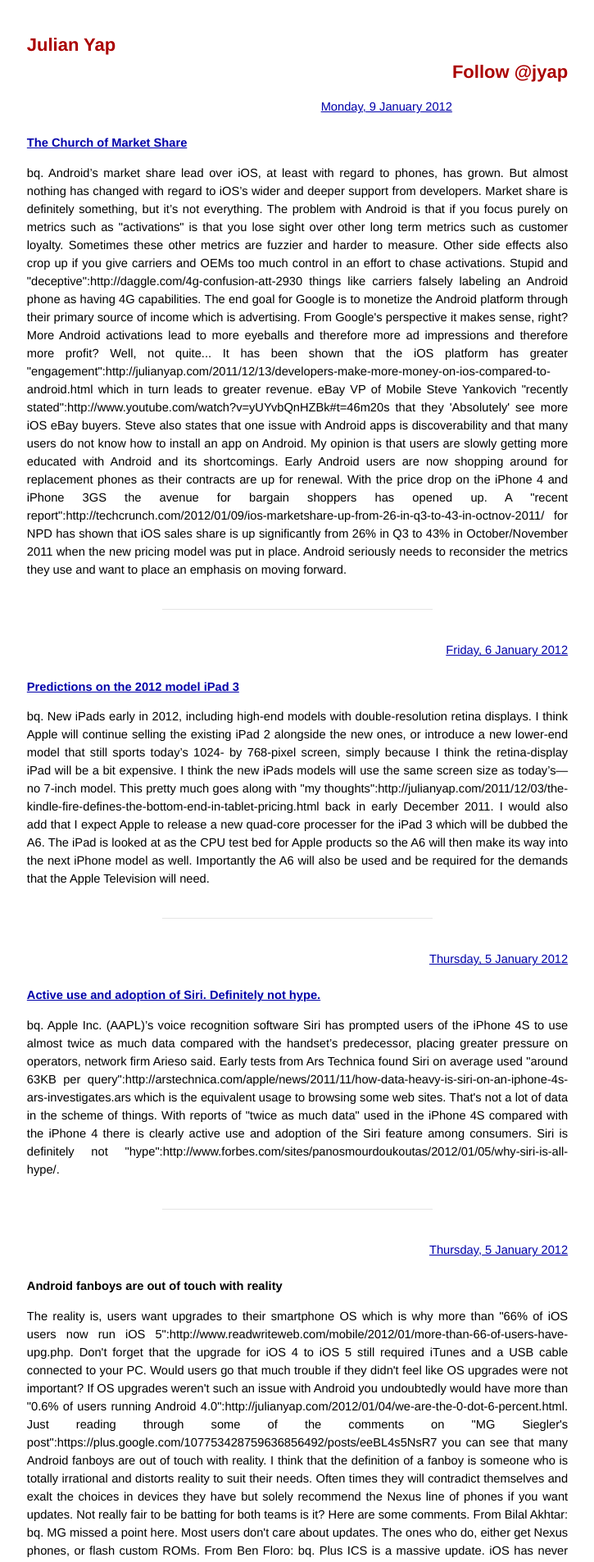
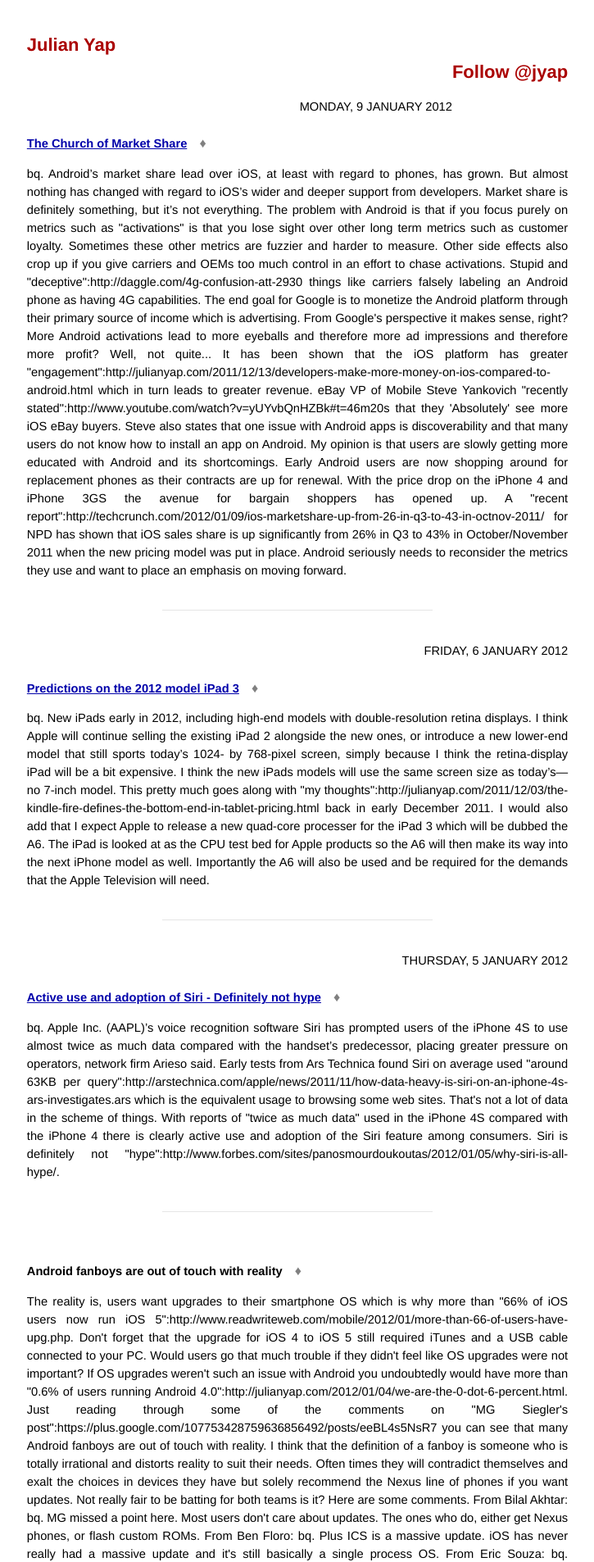
Before and after one commit to psykidellic/psykidellic.github.com, a Jekyll site: the page built from index.html, in a window 1280 px wide. Shown: the top 1906 px of the page at 82% size, without its empty margins (277-1002 px from the left). Built offline with Jekyll 4.4.1, drawn with Linux system fonts in a browser that asks for light colours; comment, search, counter and statistics services are not loaded; some of the changed text lies outside the part shown.

Commit message:
Use dates as section headers. Add permalink glyph. Remove visited link style.

```diff
--- a/_posts/2011-08-10-centos-6-minimal-install-cd-you-may-not-want-to-bother-with-it.textile
+++ b/_posts/2011-08-10-centos-6-minimal-install-cd-you-may-not-want-to-bother-with-it.textile
@@ -1,6 +1,6 @@
 ---
 layout: post
-title: CentOS 6 minimal install CD. You may not want to bother with it.
+title: CentOS 6 minimal install CD - You may not want to bother with it
 date: 2011-08-10 22:40
 post-link: http://lists.centos.org/pipermail/centos-announce/2011-July/017660.html
 ---
--- a/_posts/2012-01-05-active-use-and-adoption-of-siri-definitely-not-hype.textile
+++ b/_posts/2012-01-05-active-use-and-adoption-of-siri-definitely-not-hype.textile
@@ -1,6 +1,6 @@
 ---
 layout: post
-title: Active use and adoption of Siri. Definitely not hype.
+title: Active use and adoption of Siri - Definitely not hype
 date: 2012-01-05 23:22
 post-link: http://www.bloomberg.com/news/2012-01-06/apple-s-voice-recognition-siri-doubles-iphone-data-volumes.html
 ---
--- a/css/screen.css
+++ b/css/screen.css
@@ -42,10 +42,6 @@
   color: black;
 }
 
-a:visited {
-  color: #a0a;
-}
-
 table {
   font-size: inherit;
   font: 100%;
@@ -88,6 +84,19 @@
   width: 50%;
   position: relative;
   margin: 15px auto;
+}
+
+a.glyph-permalink {
+  text-decoration: none;
+  color: #808080;
+  font-size: 110%;
+  margin-left: .5em;
+  border: 0;
+  padding: 3px;
+}
+
+a.glyph-permalink:hover {
+  color: #a00;
 }
 
 /*****************************************************************************/
--- a/index.html
+++ b/index.html
@@ -6,14 +6,19 @@
 <div id="home">
 
   <ul class="posts">
-    {% for post in site.posts limit: 5 %}
+    {% for post in site.posts limit: 10 %}
       <div class="front">
-        <div align="right"><a href="{{ post.url }}" title="Permanent link to: '{{ post.title }}'">{{ post.date | date:"%A, %e %B %Y" }}</a></div>
+      {% capture post_date %}{{ post.date | date: "%Y%m%d" }}{% endcapture %}
+      {% if post_date != prev_post_date %}
+        <div align="right" class="date-container">{{ post.date | date:"%A, %e %B %Y" | upcase }}</div>
+      {% else %}
+      {% endif %}
+      {% capture prev_post_date %}{{ post.date | date: "%Y%m%d" }}{% endcapture %}
         </br>
         {% if post.post-link %}
-        <h1><a href="{{ post.post-link }}">{{ post.title }}</a></h1>
+        <h1><a href="{{ post.post-link }}">{{ post.title }}</a> <a class="glyph-permalink" href="{{ post.url }}" title="Permanent link to: '{{ post.title }}'">&diams;</a></h1>
         {% else %}
-        <h1>{{ post.title }}</h1>
+        <h1>{{ post.title }} <a class="glyph-permalink" href="{{ post.url }}" title="Permanent link to: '{{ post.title }}'">&diams;</a></h1>
         {% endif %}
         {{ post.content }}
         </br>
@@ -26,7 +31,7 @@
 
   <h1>Older Posts</h1>
   <ul class="posts">
-    {% for post in site.posts offset:5 %}
+    {% for post in site.posts offset:10 %}
       <li><span class="post_date">{{ post.date | date_to_string }}</span> &raquo; <a href="{{ site.baseurl }}{{ post.url }}">{{ post.title }}</a></li>
     {% endfor %}
   </ul>
```
